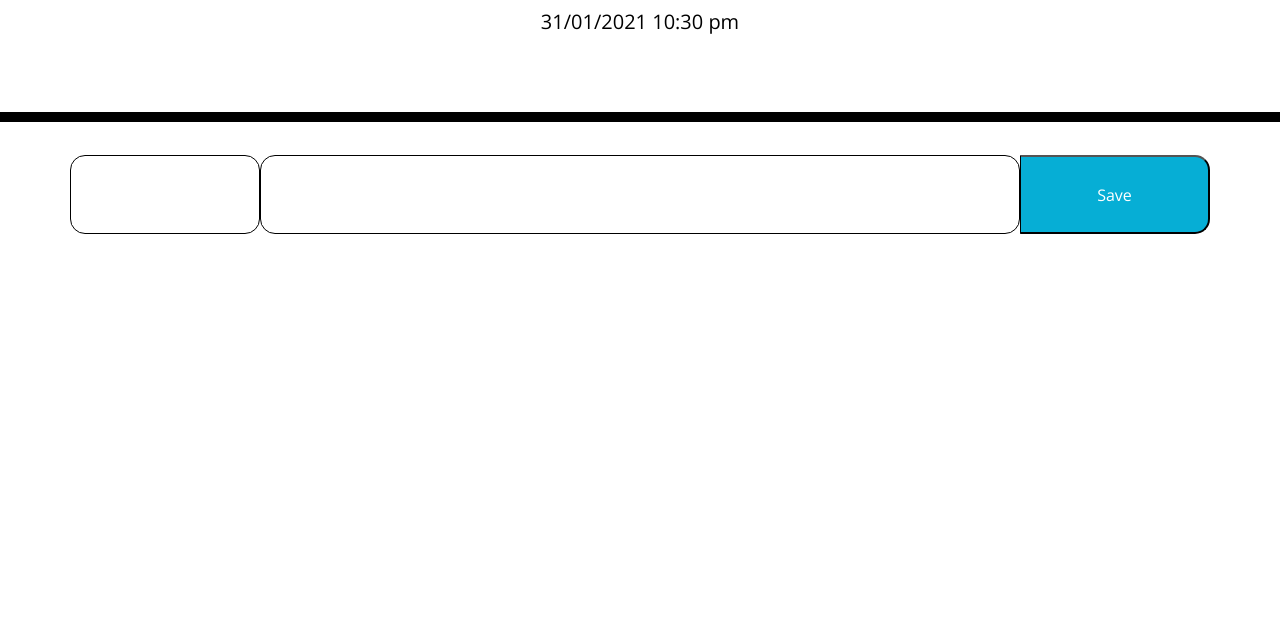
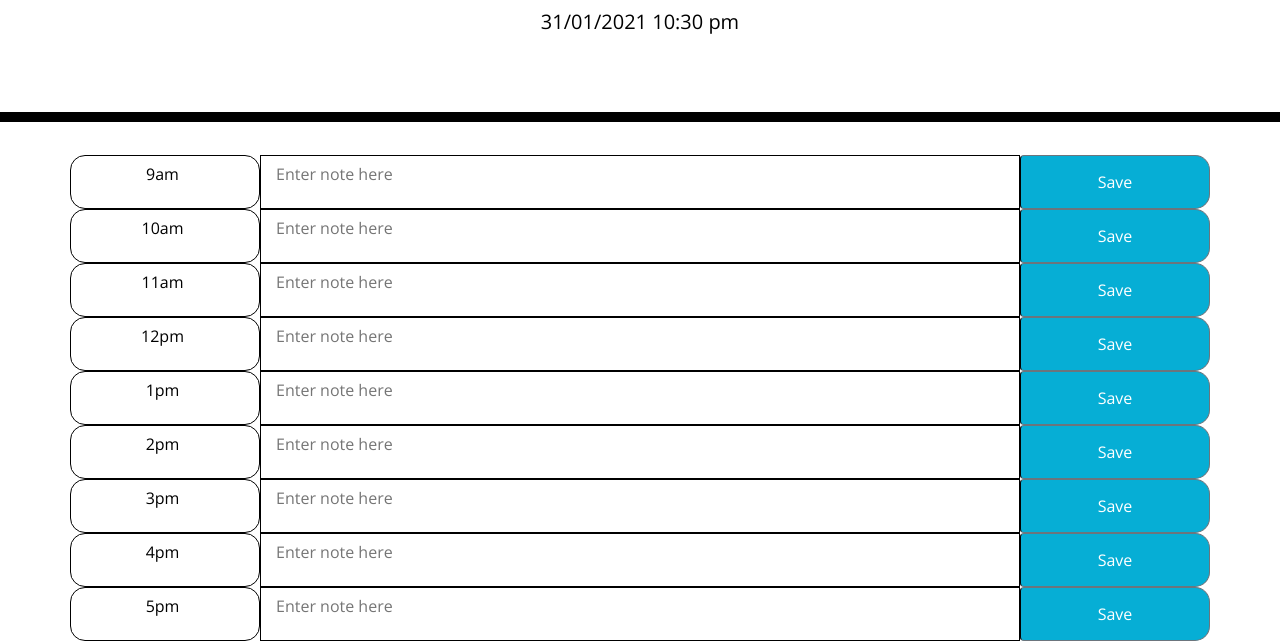
Before and after one commit to b00kbaker/dynamic-scheduler, a plain HTML site: page index.html in a window 1280 px wide. Shown: the part 182-823 px from the top of the page. Before the commit the page ends 800 px from the top, so only its background shows below. Drawn offline with nearby package versions, Linux system fonts and the light colour scheme.

Commit message:
Feeling lost

```diff
--- a/assets/jquery.js
+++ b/assets/jquery.js
@@ -1,18 +1,75 @@
+// Global variables
+var whatPlans = [];
+var currentDate = dayjs().date();
+var currentTime = dayjs();
+var pastHour = [];
+var presentHour = dayjs().format("ha");
+var futureHour = [];
+var workHours = [
+  "9am",
+  "10am",
+  "11am",
+  "12pm",
+  "1pm",
+  "2pm",
+  "3pm",
+  "4pm",
+  "5pm",
+];
 
 
 
-  var whatPlans=[]
-  var currentDate=dayjs().date()
-  var currentTime=dayjs()
-  var pastHour=[]
-  var presentHour=dayjs().hour()
-  var futureHour=[]
-  var workHours= ["9am", "10am", "11am", "12pm", "1pm", "2pm", "3pm", "4pm", "5pm"]
+$("#currentDay").text(currentTime.format("DD/MM/YYYY h:mm a"));
+
+for (i = 0; i < workHours.length; i++) {
+  $(`<div class="col-2 time-block"></div>`).text(workHours[i]).appendTo(".row");
+  $(`<textarea class="col-8 note-input" id="input-${i}"></textarea>`)
+    .attr("placeholder", "Enter note here")
+    .appendTo(".row");
+  $(`<button class="col-2 btn btn-secondary saveBtn" id="hour${i}"></button>`)
+    .text("Save")
+    .appendTo(".row");
+};
 
 
-$("#currentDay").text(currentTime.format('DD/MM/YYYY h:mm a'));
 
-// console.log()
+
+
+  // } else if (Number(dateHour) < dayjs().hour()) {
+  //   $(this).find('textarea').addClass('past').attr('disabled', 'disabled');
+  //   $(this).find('.save-button').addClass('disabled').attr('disabled', true);
+  // } else {
+  //   $(this).find('textarea').addClass('future');
+  // }
+
+
+
+
+
+
+// function checkTime (){
+//   if(currentTime.format("ha") === presentHour){
+//     .addClass('present')}
+//   }
+// ;
+
+
+
+//     else (pastHour < currentTime.format("ha"))
+//       $(this).find('textarea').addClass('past')}
+//       else(futureHour > currentTime.format("ha"))
+//     }
+
+// }
+//   };
+// };
+
+
+
+
+
+console.log (currentTime.format("ha"))
+
 
 // Functions
 
@@ -23,8 +80,6 @@ $("#currentDay").text(currentTime.format('DD/MM/YYYY h:mm a'));
 //     newDay();
 //     return;
 
-
-
 // function saveHour()
 
 // function newDay()
@@ -32,18 +87,5 @@ $("#currentDay").text(currentTime.format('DD/MM/YYYY h:mm a'));
 //empty all txt blocks
 //empty local storage?
 
-
 // How will it work?
 //As each hour passes the color gets faded out and no more interation is allowed (if statmenent? if time = past no action on "done" button or editing text box)
-
- //Time is only 9am-5pm   (diff)
-
- //Future time in 1 color --All colors are already plugged into CSS
- //Past is 2 color
- //Present is 3 color
-
- //Reset color on every hour (event listener on time?)
-
- //When "save" is clicked add text plans + assigned time to localStorage
-
- //Recognized new day (AKA midnight) and all text empties
--- a/assets/style.css
+++ b/assets/style.css
@@ -6,7 +6,10 @@ body {
 
 textarea{
   background: transparent;
-  border: none;
+  border-top: 1px solid #000000;
+  border-bottom: 1px solid black;
+  border-left: 1px solid black;
+  border-right: 1px solid black;
   resize: none;
   color: #000000;
   border-left: 1px solid black;
@@ -48,20 +51,6 @@ textarea{
 
 }
 
-.plans {
-  text-align: center;
-  border-radius: 15px;
-  background-color: #ffffff;
-  color: #000000;
-  border-top: 1px solid #000000;
-  border-bottom: 1px solid black;
-  border-left: 1px solid black;
-  border-right: 1px solid black;
-  padding-top: 10px;
-  padding-bottom: 10px;
-  padding-left: 10px;
-  padding-right: 15px;
-}
 
 .hour {
   background-color: #ffffff;
--- a/index.html
+++ b/index.html
@@ -30,11 +30,9 @@
     </header>
     <div class="container">
       <div class="row">
-        <div class="col-2 time-block"></div>
-        <div class="col-8 plans"></div>
-        <button class="col-2 saveBtn">Save</button>
       </div>
     </div>
+
 
 
     <script src="https://cdnjs.cloudflare.com/ajax/libs/jquery/3.2.1/jquery.min.js"></script>
```
Lines whose indentation alone changed are shown as unchanged.
